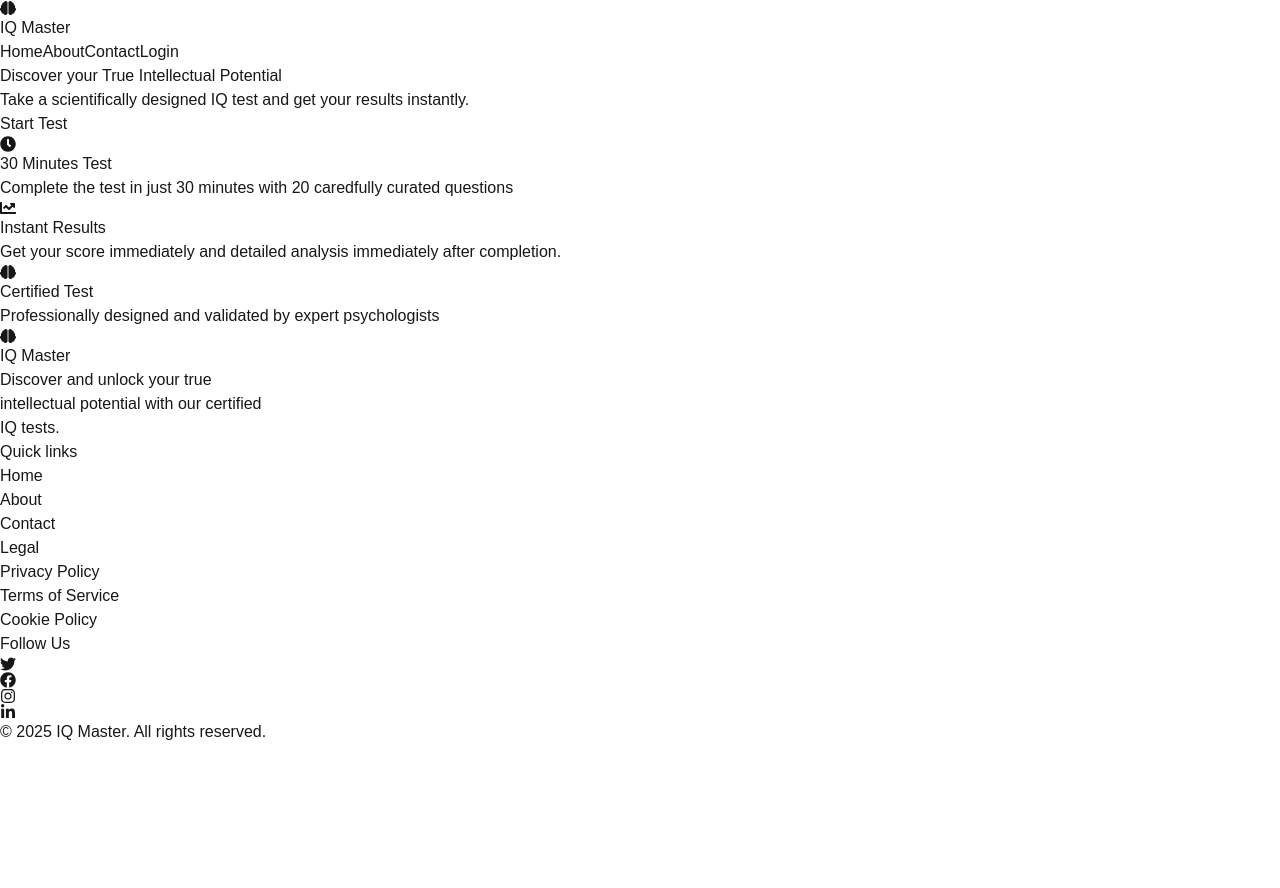
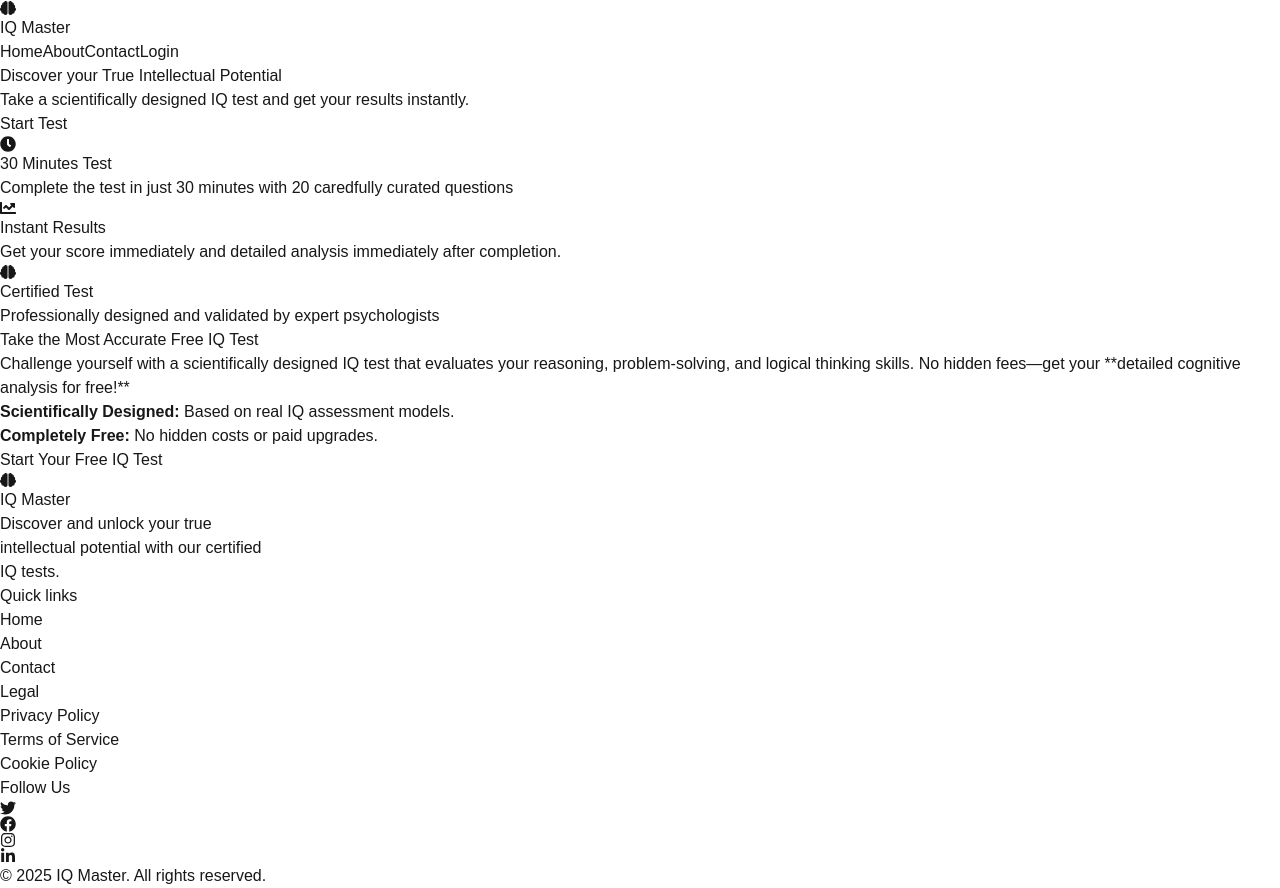
Before and after one commit to ahmedk1991/ahmed-kerkri-eindopdracht, a Next.js app: page / in a window 1280 px wide. Before the commit the page ends 800 px from the top, so only its background shows below. Built offline with nearby package versions, Linux system fonts and the light colour scheme.

Commit message:
extra info homepage

```diff
--- /dev/null
+++ b/src/app/components/CTA.tsx
@@ -0,0 +1,20 @@
+const CTA = () => {
+    return (
+        <section className="py-16 bg-blue-600 text-center text-white">
+            <h2 className="text-3xl font-bold">Take the Most Accurate Free IQ Test</h2>
+            <p className="text-lg mt-3 max-w-2xl mx-auto">
+                Challenge yourself with a scientifically designed IQ test that evaluates your reasoning, problem-solving, and logical thinking skills.
+                No hidden fees—get your **detailed cognitive analysis for free!**
+            </p>
+            <ul className="text-lg mt-6 space-y-2 text-left mx-auto max-w-xl">
+                <li> <strong>Scientifically Designed:</strong> Based on real IQ assessment models.</li>
+                <li> <strong>Completely Free:</strong> No hidden costs or paid upgrades.</li>
+            </ul>
+            <a href="/test" className="mt-6 inline-block px-6 py-3 bg-white text-blue-600 rounded-md hover:bg-gray-200 font-bold">
+                Start Your Free IQ Test
+            </a>
+        </section>
+    );
+};
+
+export default CTA;
--- a/src/app/page.tsx
+++ b/src/app/page.tsx
@@ -6,6 +6,8 @@ import Hero from "@/app/components/Hero";
 import FeatureCard from "@/app/components/FeatureCard";
 
 import Footer from "@/app/components/Footer";
+import {Cabin} from "next/dist/compiled/@next/font/dist/google";
+import CTA from "@/app/components/CTA";
 
 
 export default function Home() {
@@ -24,7 +26,7 @@ export default function Home() {
               <FeatureCard title="Instant Results" description="Get your score immediately and detailed analysis immediately after completion." icon={<FaChartLine />} />
               <FeatureCard title="Certified Test" description="Professionally designed and validated by expert psychologists"icon={<FaBrain />} />
           </section>
-
+         <CTA/>
         <Footer />
       </div>
   );
```
Also changed, not shown: src/app/test/page.tsx (renamed from src/app/ahmed/page.tsx).
